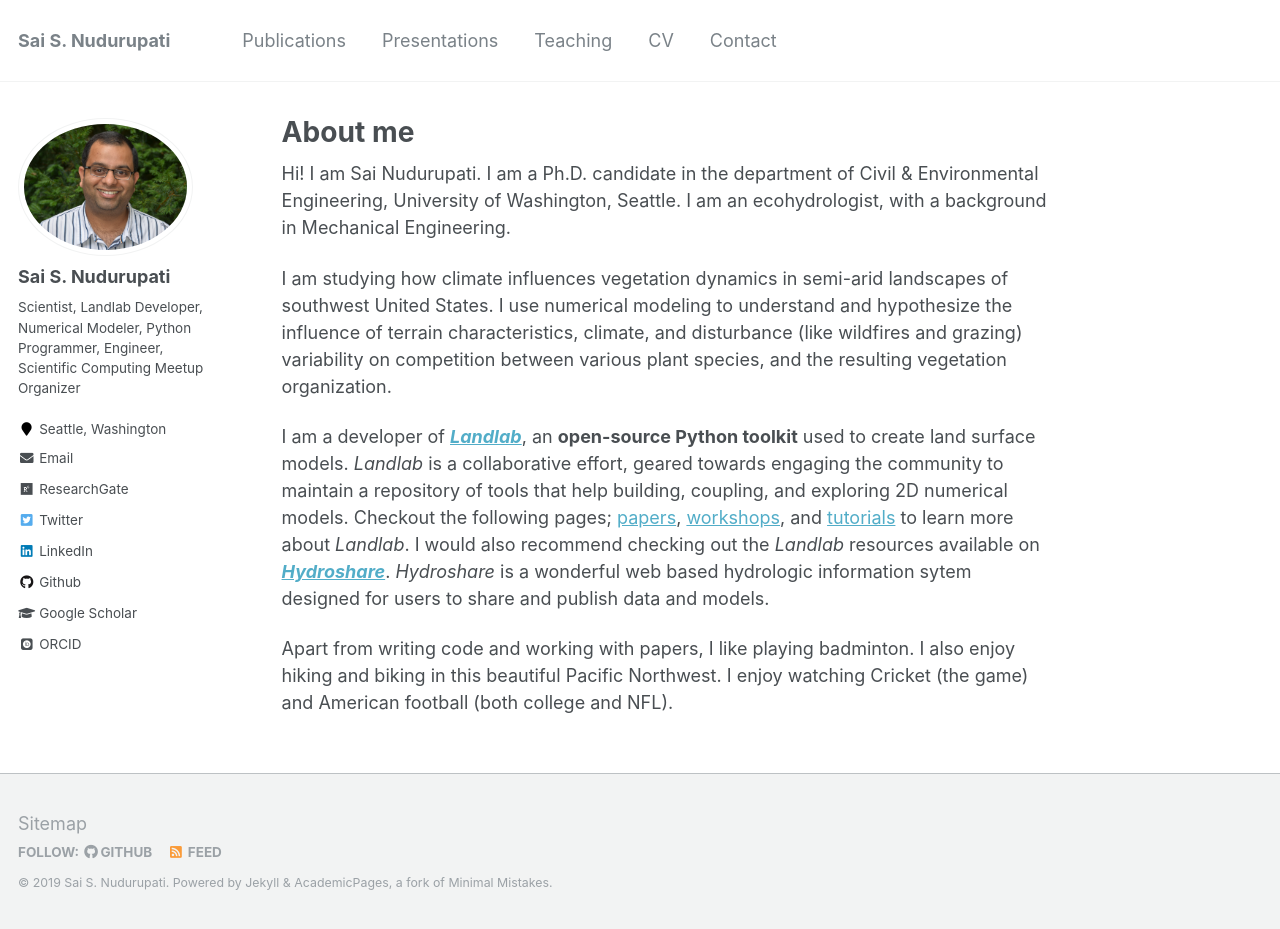
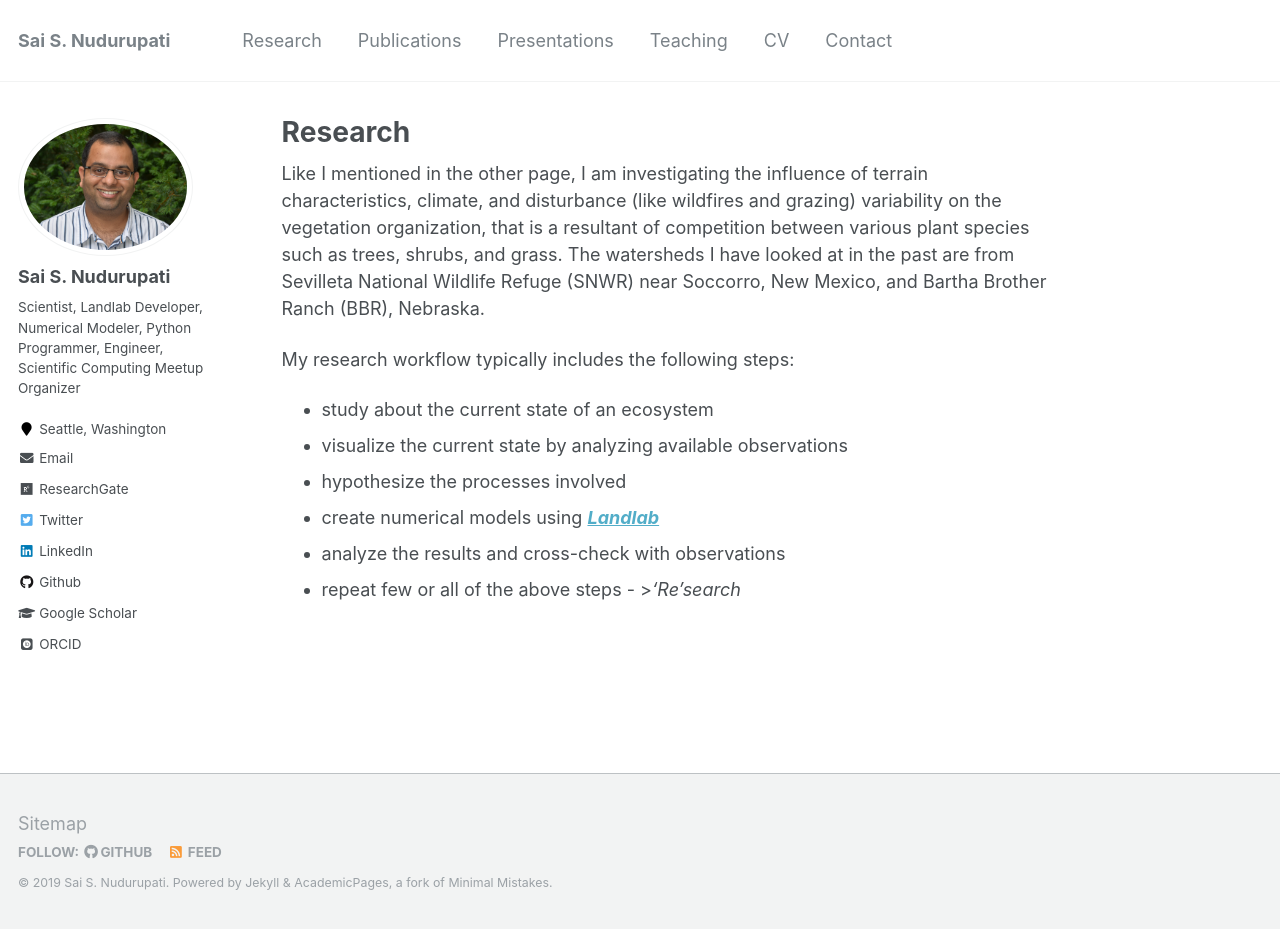
Before and after one commit to saisiddu/saisiddu.github.io, a Jekyll site: the page built from _pages/research.md, in a window 1280 px wide and 929 px high. Built offline with Jekyll 4.4.1, drawn with Linux system fonts in a browser that asks for light colours; some web fonts are replaced.

Commit message:
attempting to add research page
- Add research page
- Slightly modify about me page.

```diff
--- a/_data/navigation.yml
+++ b/_data/navigation.yml
@@ -2,6 +2,9 @@
 main:
 #  - title: "Portfolio"
 #    url: /portfolio/
+
+  - title: "Research"
+    url: /research/
 
   - title: "Publications"
     url: /publications/
--- a/_pages/about.md
+++ b/_pages/about.md
@@ -14,7 +14,7 @@ I am an ecohydrologist, with a background in Mechanical Engineering.
 
 I am studying how climate influences vegetation dynamics in semi-arid
 landscapes of southwest United States. I use numerical modeling to
-understand and hypothesize the influence of terrain characteristics,
+investigate the influence of terrain characteristics,
 climate, and disturbance (like wildfires and grazing) variability on
 competition between various plant species, and the resulting
 vegetation organization.
@@ -23,7 +23,10 @@ I am a developer of ***[Landlab]( http://landlab.github.io/#/)***,
 an **open-source Python toolkit** used to create land surface models.
 *Landlab* is a collaborative effort, geared towards engaging the community
 to maintain a repository of tools that help building, coupling,
-and exploring 2D numerical models. Checkout the following pages;
+and exploring 2D numerical models. I have contributed well-documented,
+ unit-tested, and doc-tested code for components
+Checkout the following pages;
+
 [papers](https://github.com/landlab/landlab/wiki/Landlab-Papers-and-Presentations),
 [workshops](https://github.com/landlab/landlab/wiki/Landlab-Clinics-and-Workshops),
 and [tutorials](https://github.com/landlab/landlab/wiki/Tutorials)
--- /dev/null
+++ b/_pages/research.md
@@ -0,0 +1,22 @@
+---
+permalink: /
+title: "Research"
+author_profile: true
+---
+
+Like I mentioned in the other page, I am investigating the influence
+of terrain characteristics, climate, and disturbance
+(like wildfires and grazing) variability on the vegetation
+organization, that is a resultant of competition between
+various plant species such as trees, shrubs, and grass.
+The watersheds I have looked at in the past are from
+Sevilleta National Wildlife Refuge (SNWR) near Soccorro, New Mexico,
+and Bartha Brother Ranch (BBR), Nebraska.
+
+My research workflow typically includes the following steps:
+* study about the current state of an ecosystem
+* visualize the current state by analyzing available observations
+* hypothesize the processes involved
+* create numerical models using ***[Landlab]( http://landlab.github.io/#/)***
+* analyze the results and cross-check with observations
+* repeat few or all of the above steps - >*'Re'search*
```
